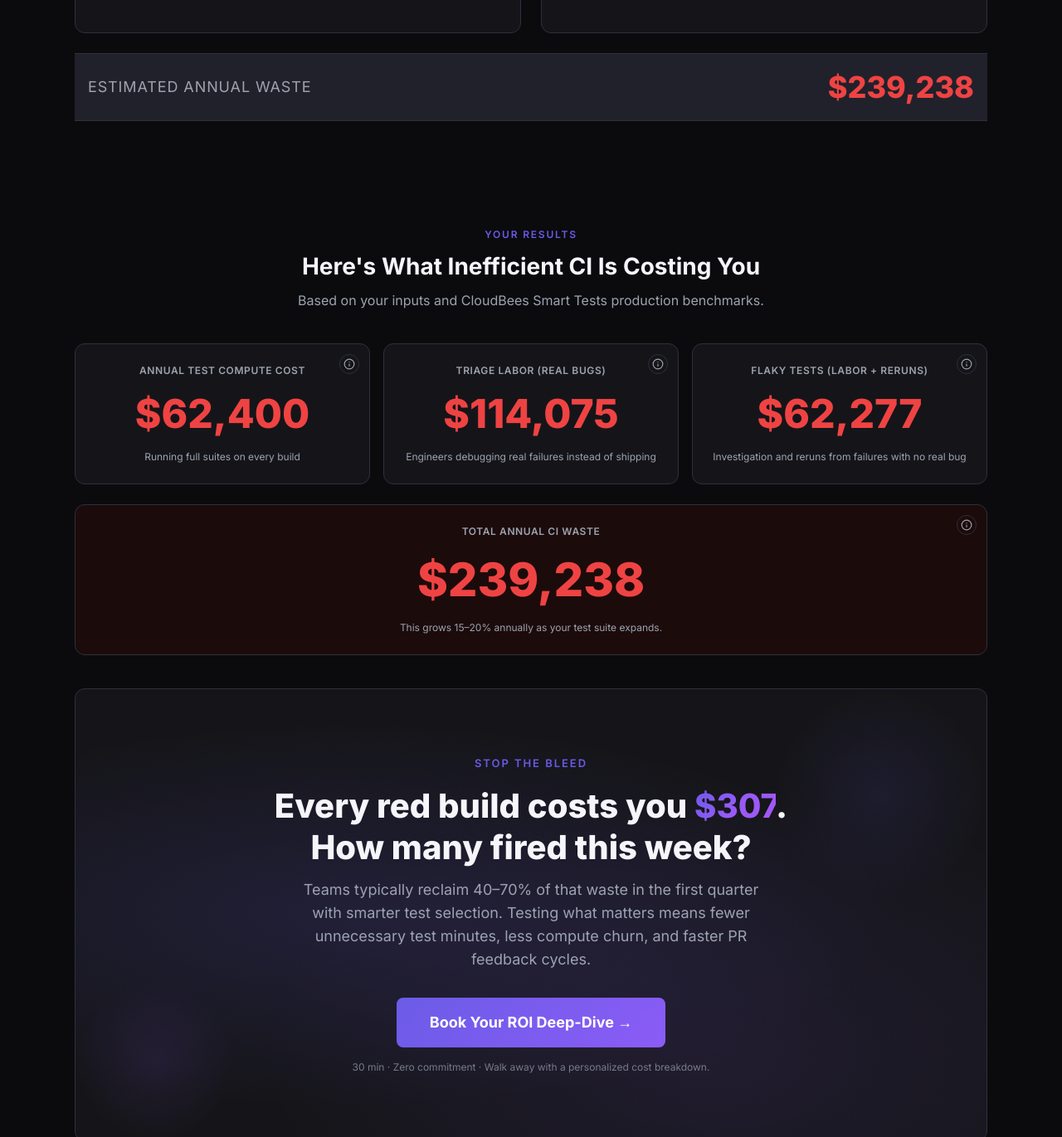
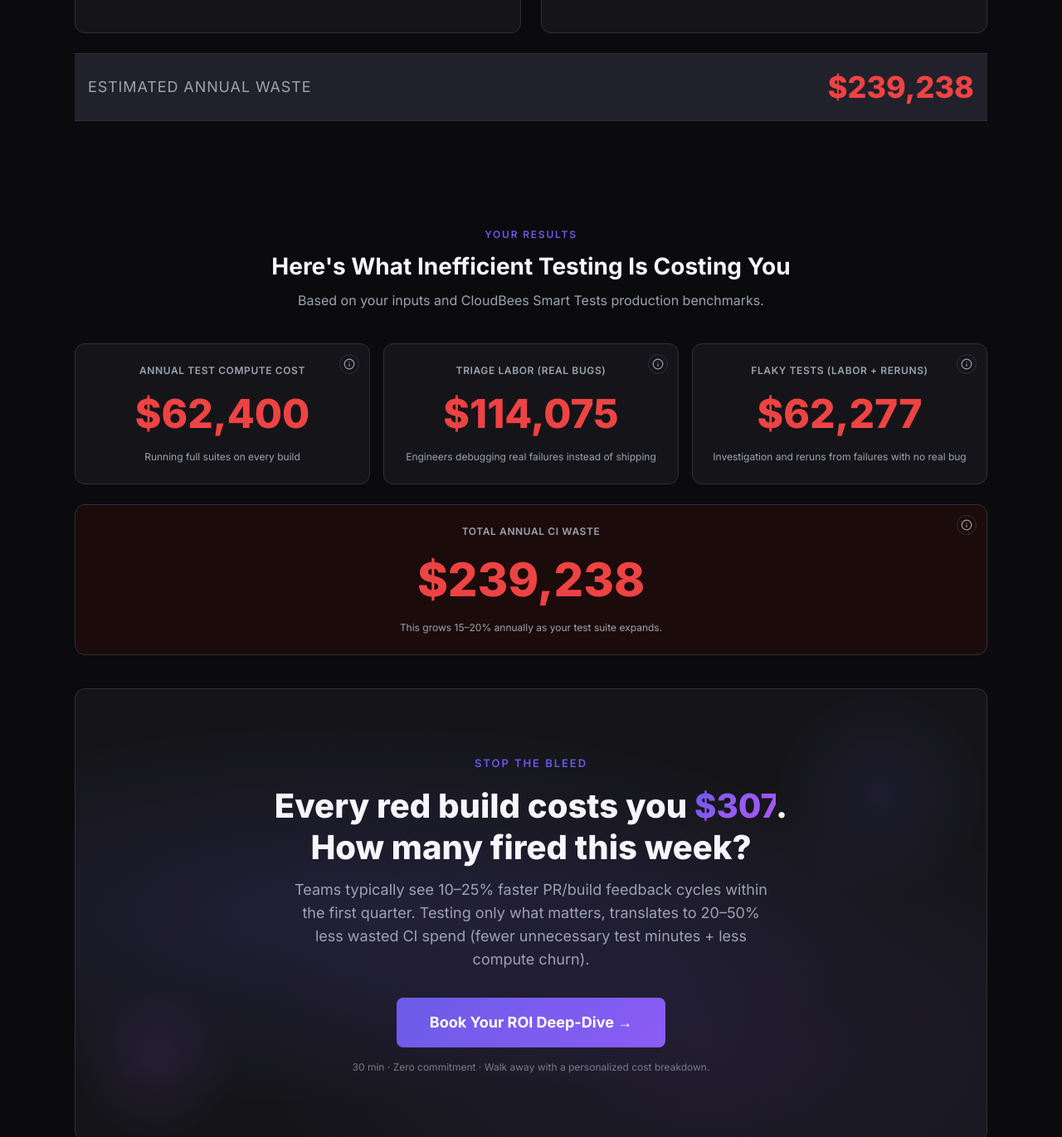
Before and after one commit to ShellyEL575/ci-waste-whiz, a React (Vite) app: page / in a window 1280 px wide. Shown: the part 1478-2849 px from the top of the page at 83% size. Built offline with nearby package versions, Linux system fonts and the light colour scheme; the HTML template or start-up script is replaced by a standard one.

Commit message:
Visual edit in Lovable
Edited UI in Lovable

Co-authored-by: ShellyEL575 <30843953+ShellyEL575@users.noreply.github.com>

```diff
--- a/src/components/Results.tsx
+++ b/src/components/Results.tsx
@@ -22,7 +22,7 @@ const Results = ({ results, inputs }: ResultsProps) => {
       <div className="max-w-[1100px] mx-auto">
         <div className="text-center mb-10">
           <span className="cb-eyebrow mb-2 block">YOUR RESULTS</span>
-          <h2 className="cb-section-heading mb-2">Here's What Inefficient CI Is Costing You</h2>
+          <h2 className="cb-section-heading mb-2">Here's What Inefficient Testing Is Costing You</h2>
           <p className="text-base text-cb-muted">
             Based on your inputs and CloudBees Smart Tests production benchmarks.
           </p>
@@ -97,8 +97,8 @@ const Results = ({ results, inputs }: ResultsProps) => {
               </span>
               . How many fired this week?
             </h3>
-            <p className="text-base md:text-lg text-muted-foreground max-w-xl mx-auto mb-8 leading-relaxed">
-              Teams typically reclaim 40–70% of that waste in the first quarter with smarter test selection. Testing what matters means fewer unnecessary test minutes, less compute churn, and faster PR feedback cycles.
+            <p className="text-base md:text-lg text-muted-foreground max-w-xl mx-auto mb-8 leading-relaxed">Teams typically see 10–25% faster PR/build feedback cycles within the first quarter. Testing only what matters, translates to 20–50% less wasted CI spend (fewer unnecessary test minutes + less compute churn).
+
             </p>
 
             <a
```
